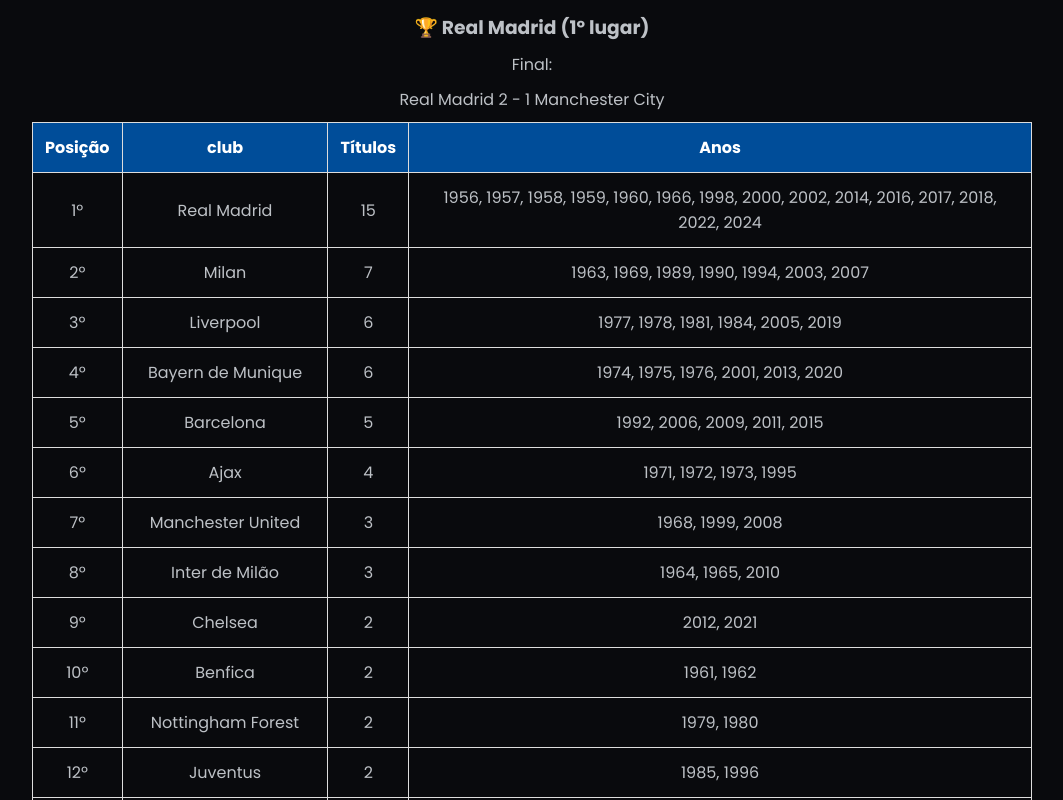
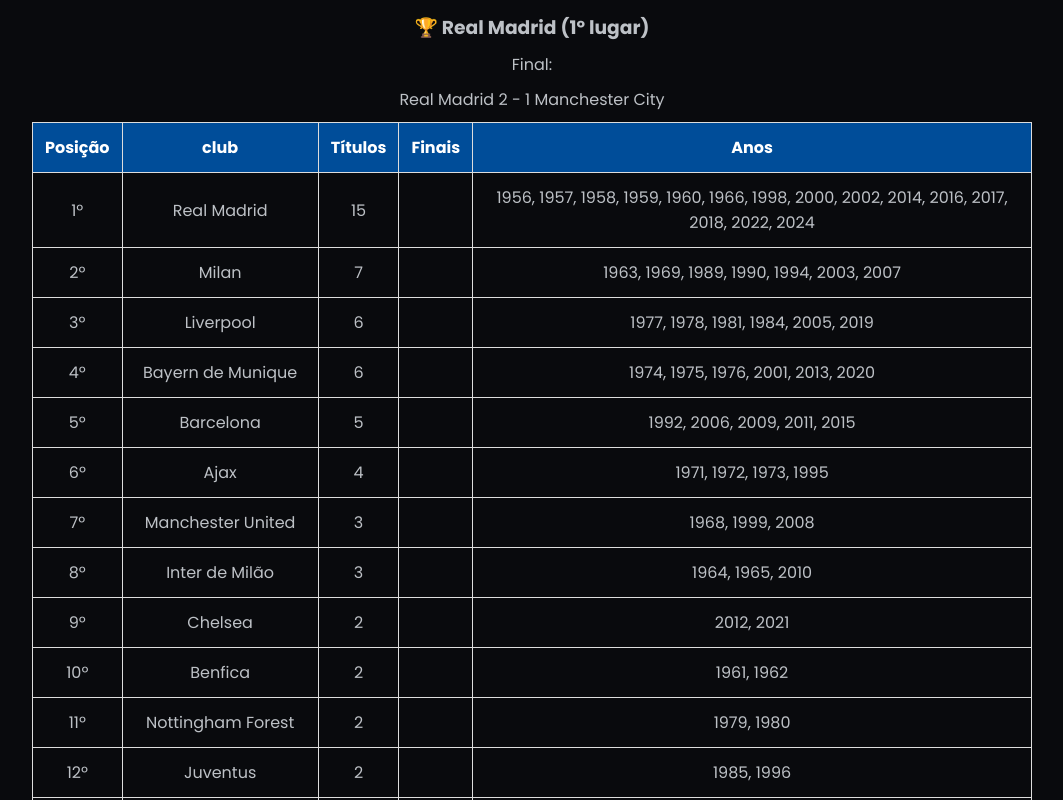
Before and after one commit to JoaoVitor128/CampsSimuler, a React (Vite) app: page / in a window 1280 px wide. Shown: the part 960-1760 px from the top of the page, without its empty margins (108-1171 px from the left). Built offline with nearby package versions, Linux system fonts and the light colour scheme.

Commit message:
Finals Add

```diff
--- a/src/Components/CL.jsx
+++ b/src/Components/CL.jsx
@@ -95,6 +95,7 @@
                         <th>Posição</th>
                         <th>club</th>
                         <th>Títulos</th>
+                        <th>Finais</th>
                         <th className='year'>Anos</th>
                     </tr>
                 </thead>
@@ -106,6 +107,7 @@
                                 <td>{id + 1}º</td>
                                 <td>{club.club}</td>
                                 <td>{club.years.length}</td>
+                                <td>{club.finals}</td>
                                 <td className='year'>{club.years.join(", ")}</td>
                             </tr>
                         ))}
```
Also changed, not shown: 1 other file (tests, documents, lock files or other folders).
